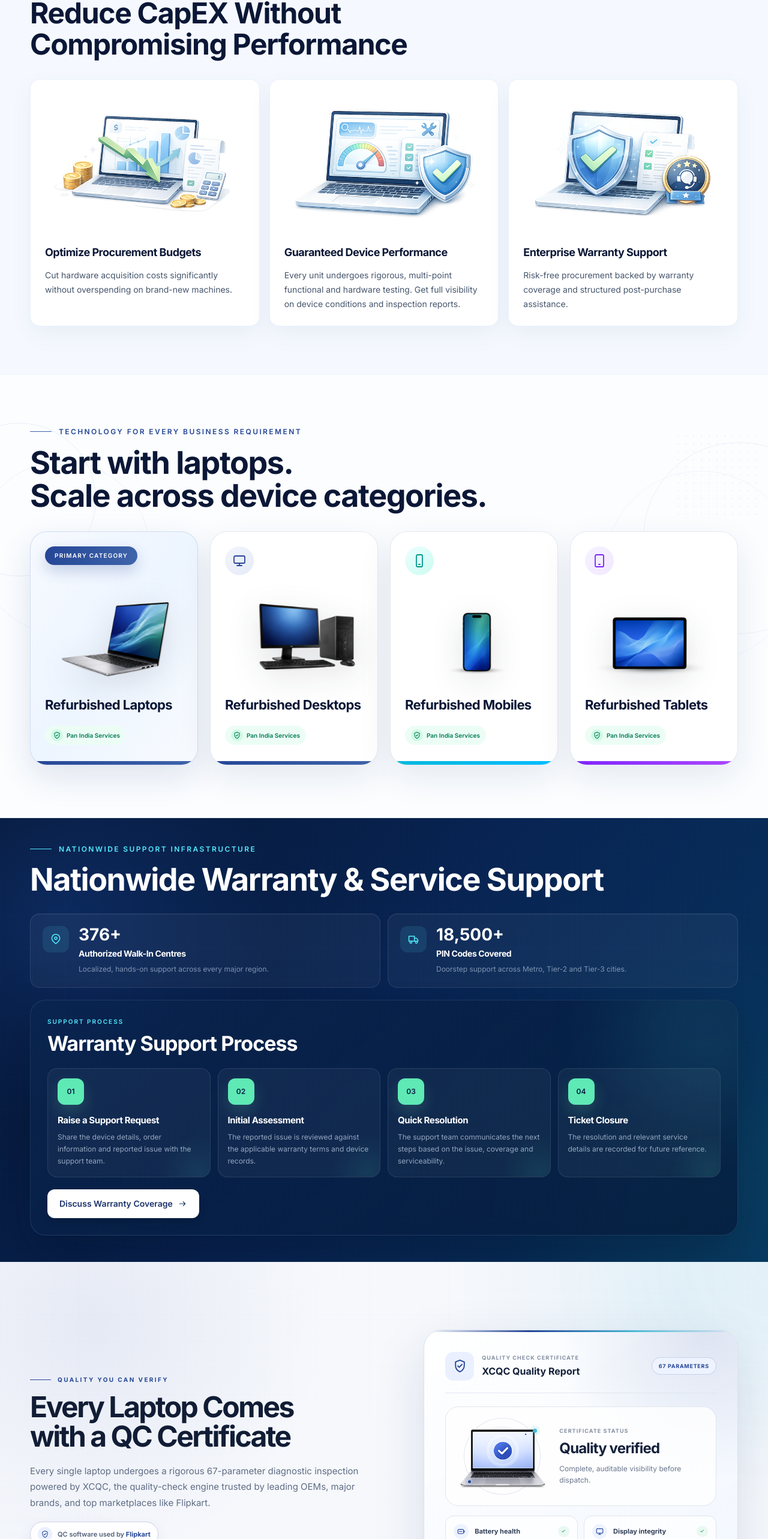
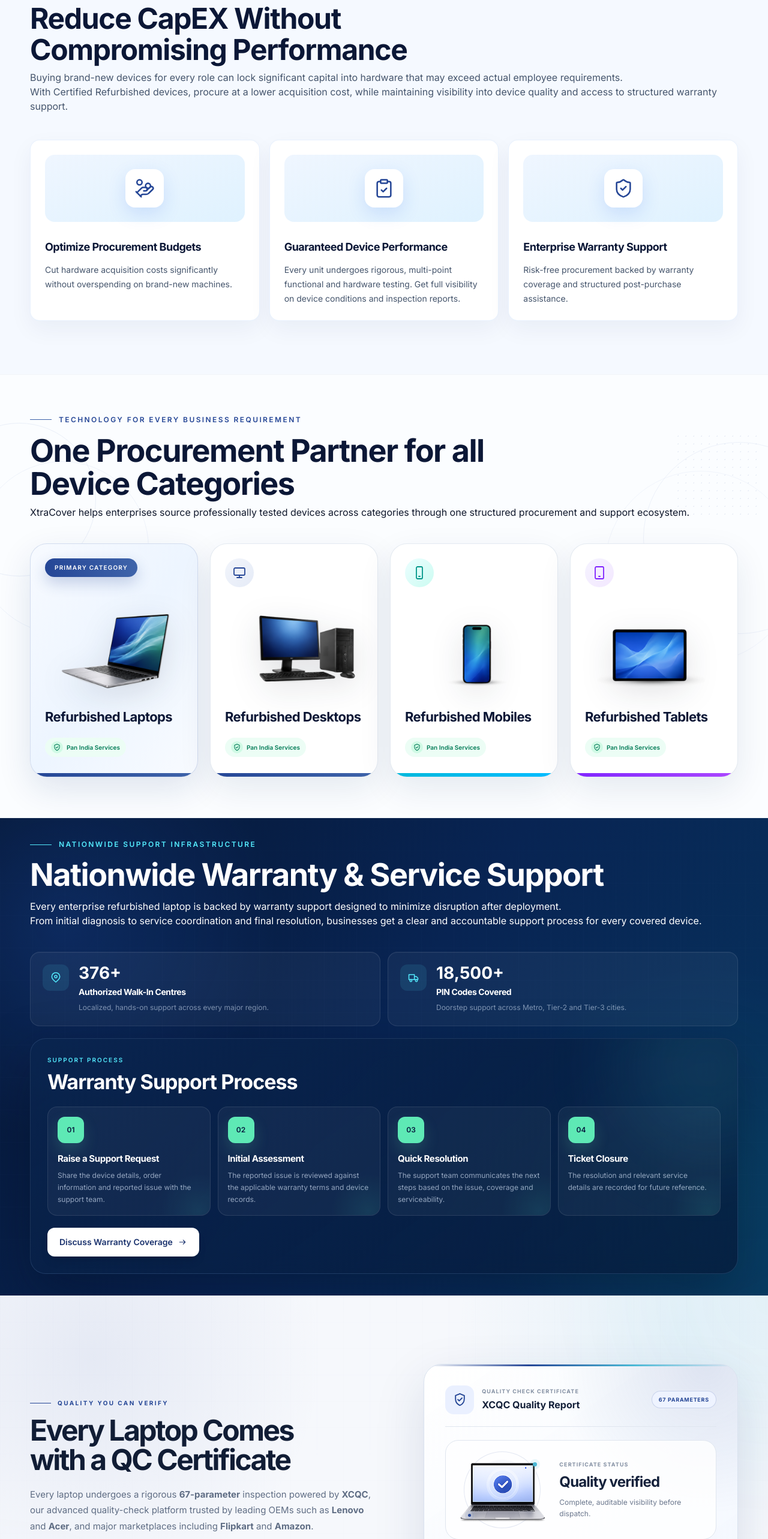
Before and after one commit to Somnath-XC/xtracover-b2e-react, a React (Vite) app: page / in a window 1280 px wide. Shown: the part 974-3540 px from the top of the page at 60% size. Built offline with nearby package versions, Linux system fonts and the light colour scheme.

Commit message:
conten and images chnages

```diff
--- a/package.json
+++ b/package.json
@@ -16,6 +16,7 @@
     "dotenv": "^17.4.2",
     "express": "^5.2.1",
     "jsonwebtoken": "^9.0.3",
+    "lucide-react": "^1.28.0",
     "mssql": "^12.7.0",
     "nodemailer": "^9.0.3",
     "react": "^19.0.0",
--- a/src/components/About.jsx
+++ b/src/components/About.jsx
@@ -1,26 +1,46 @@
-import { aboutCards } from '../data/content'
-import Icon from './Icon'
-import Reveal from './Reveal'
-import SectionHeading from './SectionHeading'
+import { aboutCards } from "../data/content";
+import Reveal from "./Reveal";
+import SectionHeading from "./SectionHeading";
 
 export default function About() {
   return (
     <section id="about" className="section-space bg-[#f5f9ff]">
       <div className="container-site">
-        <div className=" gap-8">
-          <Reveal><SectionHeading eyebrow="Lower Costs. Reliable Performance. Complete Support." title="Reduce CapEX Without Compromising Performance" /></Reveal>
+        <div className="gap-8">
+          <Reveal>
+            <SectionHeading
+              eyebrow="Lower Costs. Reliable Performance. Complete Support."
+              title="Reduce CapEX Without Compromising Performance"
+            />
+          </Reveal>
+
+          <p className="pt-2 text-slate-600">
+            Buying brand-new devices for every role can lock significant
+            capital into hardware that may exceed actual employee requirements.
+          </p>
+
+          <p className="pb-3 text-slate-600">
+            With Certified Refurbished devices, procure at a lower acquisition
+            cost, while maintaining visibility into device quality and access
+            to structured warranty support.
+          </p>
         </div>
 
         <div className="mt-12 grid gap-4 sm:grid-cols-2 lg:grid-cols-3">
-          {aboutCards.map((card, index) => (
+          {aboutCards.map((card, index) => {
+            const CardIcon = card.icon;
+
+            return (
               <Reveal key={card.title} delay={index * 65}>
-              <article className="group h-full min-h-[210px] rounded-2xl border border-blue-100/60 bg-white p-6 shadow-[0_14px_38px_rgba(15,35,92,.055)] transition duration-300 hover:-translate-y-1 hover:border-brand-200 hover:shadow-xl hover:shadow-blue-950/5">
-                <div className="items-center justify-center rounded-xl bg-brand-50">
-                  <img
-                    src={card.image}
-                    alt={card.title}
-                    className="h-full w-full object-contain"
+                <article className="group h-full min-h-[270px] rounded-2xl border border-blue-100/60 bg-white p-6 shadow-[0_14px_38px_rgba(15,35,92,.055)] transition duration-300 hover:-translate-y-1 hover:border-brand-200 hover:shadow-xl hover:shadow-blue-950/5">
+                  <div className="flex h-28 items-center justify-center rounded-2xl bg-gradient-to-br from-blue-50 to-sky-100">
+                    <div className="flex h-16 w-16 items-center justify-center rounded-2xl bg-white text-brand-600 shadow-[0_10px_30px_rgba(37,99,235,.15)] transition duration-300 group-hover:scale-110">
+                      <CardIcon
+                        size={34}
+                        strokeWidth={1.8}
+                        aria-hidden="true"
                       />
+                    </div>
                   </div>
 
                   <h3 className="mt-7 text-lg font-black tracking-[-0.03em] text-brand-950">
@@ -32,9 +52,10 @@ export default function About() {
                   </p>
                 </article>
               </Reveal>
-          ))}
+            );
+          })}
         </div>
       </div>
     </section>
-  )
+  );
 }
--- a/src/components/Comparison.jsx
+++ b/src/components/Comparison.jsx
@@ -3,29 +3,29 @@ import Reveal from './Reveal'
 
 const comparisonRows = [
   {
-    criterion: 'Quality & Inspection',
-    used: 'Limited or unknown testing',
-    certified: 'Structured, multi-point quality checks',
+    criterion: 'Quality Verification',
+    used: 'Manual / Inconsistent',
+    certified: 'Structured 67-parameter diagnostic inspection',
   },
   {
-    criterion: 'Device Preparation',
-    used: 'No standard preparation',
-    certified: 'Professionally cleaned, reset and prepared',
+    criterion: 'Physical Condition',
+    used: 'Largely based on the seller’s description or a basic visual check',
+    certified: 'Professionally Graded Devices',
   },
   {
-    criterion: 'Transparency',
-    used: 'Limited device information',
-    certified: 'Clear specifications and condition grading',
+    criterion: 'Business Readiness',
+    used: 'Your IT team may need to inspect, clean, reset, configure, and validate the device before deployment',
+    certified: 'Professionally cleaned, reset, tested, and ready for business deployment',
   },
   {
-    criterion: 'Warranty & After-Sales',
-    used: 'No dependable after-sales support',
-    certified: 'Dedicated warranty support included',
+    criterion: 'Consistency Across Bulk Orders',
+    used: 'Device condition and performance can vary significantly from one unit to another',
+    certified: 'Every device follows the same quality-check process and defined condition-grading standards',
   },
   {
-    criterion: 'Seller Reliability',
-    used: 'Individual seller dependency',
-    certified: 'Backed by a dedicated business support team',
+    criterion: 'Warranty and Support',
+    used: 'Post-purchase support may depend entirely on the individual seller',
+    certified: 'PAN-India warranty support with 18,500+ serviceable PIN codes',
   },
 ]
 
@@ -44,6 +44,8 @@ export default function Comparison() {
                 <span className="block">Certified Refurbished</span>
                 <span className="block">vs Used Devices</span>
               </h2>
+              <p className='pt-2 text-slate-600'>A used laptop is generally sold based on its existing condition and the seller’s description. Your IT team may still need to inspect, clean, reset, test, and approve every device before it can be issued to an employee.</p>
+              <p className='pt-2 pb-3 text-slate-600'>An <strong>XtraCover Certified Refurbished</strong> laptop goes through this process before it reaches your business.</p>
             </div>
           </Reveal>
         </div>
--- a/src/components/QualityCheck.jsx
+++ b/src/components/QualityCheck.jsx
@@ -82,13 +82,10 @@ export default function QualityCheck() {
               </h2>
 
               <p>
-                Every single laptop undergoes a rigorous 67-parameter diagnostic inspection powered by XCQC, the quality-check engine trusted by leading OEMs, major brands, and top marketplaces like Flipkart.
-              </p>
+                Every laptop undergoes a rigorous <strong>67-parameter</strong> inspection powered by <strong>XCQC</strong>, our advanced quality-check platform trusted by leading OEMs such as <strong>Lenovo</strong> and <strong>Acer</strong>, and major marketplaces including <strong>Flipkart</strong> and <strong>Amazon</strong>.</p>
+                <p>Once approved, each laptop is issued a device-level QC certificate, giving procurement and IT teams complete visibility into its tested condition before deployment.</p>
 
-              <div className="qc-marketplace-badge" aria-label="QC software used by Flipkart">
-                <span><ShieldIcon /></span>
-                <span>QC software used by <strong>Flipkart</strong></span>
-              </div>
+
 
               <div className="qc-verify-actions">
                 <button type="button" className="qc-primary-action" onClick={() => openDetails('tests')}>
--- a/src/components/QuoteForm.jsx
+++ b/src/components/QuoteForm.jsx
@@ -53,7 +53,7 @@ export default function QuoteForm() {
             title="Request a business quote"
           />
           <div className="mt-8 grid gap-3 sm:grid-cols-2 lg:grid-cols-1 xl:grid-cols-2">
-            {['Bulk laptop requirements', 'Mixed device enquiries', 'Configuration guidance', 'Delivery coordination', 'Warranty support'].map((item) => (
+            {['Bulk laptop requirements', 'Configuration guidance', 'PAN-India Warranty' , 'Quality Check Process'].map((item) => (
               <div key={item} className="flex items-center gap-2 text-sm text-blue-100/80">
                 <span className="grid h-6 w-6 place-items-center rounded-full bg-white/10 text-blue-200">
                   <Icon name="check" className="h-3.5 w-3.5" />
--- a/src/components/Solutions.jsx
+++ b/src/components/Solutions.jsx
@@ -46,8 +46,11 @@ export default function Solutions() {
                 Technology for Every Business Requirement
               </div>
               <h2 className="mt-4 max-w-3xl text-balance text-4xl font-semibold leading-[1.06] tracking-[-.04em] text-brand-950 sm:text-5xl lg:text-[52px]">
-                Start with laptops.<br/> Scale across device categories.
+                One Procurement Partner for all<br/> Device Categories
               </h2>
+              <p className='py-2'>
+                XtraCover helps enterprises source professionally tested devices across categories through one structured procurement and support ecosystem.
+              </p>
             </div>
           </header>
         </Reveal>
--- a/src/components/Warranty.jsx
+++ b/src/components/Warranty.jsx
@@ -38,6 +38,8 @@ export default function Warranty() {
               <h2 className="mt-4 max-w-5xl text-balance text-4xl leading-[1.05] text-white sm:text-5xl lg:text-[52px]">
                 <span className="block">Nationwide Warranty &amp; Service Support</span>
               </h2>
+              <p className='pt-3'>Every enterprise refurbished laptop is backed by warranty support designed to minimize disruption after deployment.</p>
+              <p className='pb-3'>From initial diagnosis to service coordination and final resolution, businesses get a clear and accountable support process for every covered device.</p>
             </div>
           </Reveal>
         </div>
--- a/src/data/content.js
+++ b/src/data/content.js
@@ -6,24 +6,25 @@ export const navItems = [
   // ['Reviews', '#reviews'],
   ['FAQs', '#faq'],
 ]
-
-import optimizeProcurementBudget from "../assets/optimize-procurement-budgets.jpg";
-import guaranteedDevicePerformance from "../assets/guaranteed-device-performance.jpg";
-import enterpriseWarrantySupport from "../assets/enterprise-warranty-support.jpg";
+import {
+  HandCoins,
+  ClipboardCheck,
+  ShieldCheck,
+} from "lucide-react";
 
 export const aboutCards = [
   {
-    image: optimizeProcurementBudget,
+    icon: HandCoins,
     title: "Optimize Procurement Budgets",
     text: "Cut hardware acquisition costs significantly without overspending on brand-new machines.",
   },
   {
-    image: guaranteedDevicePerformance,
+    icon: ClipboardCheck,
     title: "Guaranteed Device Performance",
     text: "Every unit undergoes rigorous, multi-point functional and hardware testing. Get full visibility on device conditions and inspection reports.",
   },
   {
-    image: enterpriseWarrantySupport,
+    icon: ShieldCheck,
     title: "Enterprise Warranty Support",
     text: "Risk-free procurement backed by warranty coverage and structured post-purchase assistance.",
   },
```
Also changed, not shown: 1 other file (tests, documents, lock files or other folders). Lines whose indentation alone changed are shown as unchanged.
